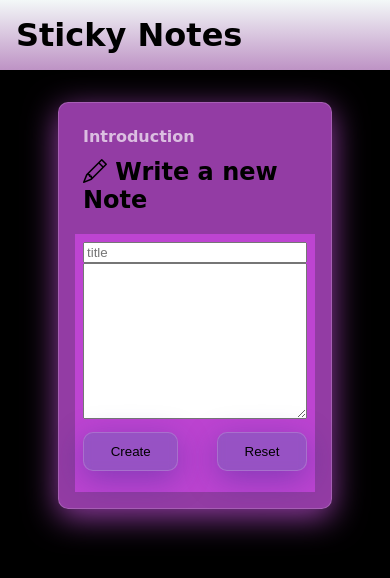
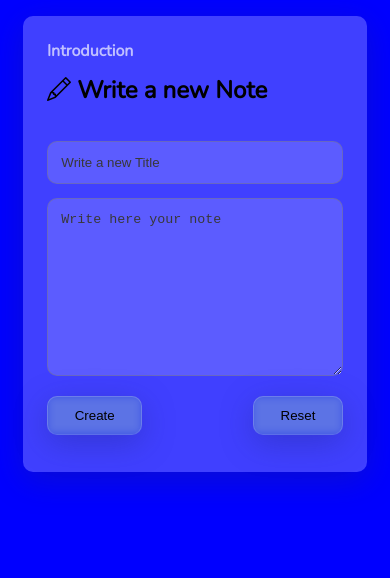
Before and after one commit to Stresadiz/to-do, a plain HTML site: page index.html in a window 390 px wide. Drawn offline with nearby package versions, Linux system fonts and the light colour scheme; a web font is replaced by a local one.

Commit message:
Responsive adaptative fix

```diff
--- a/index.html
+++ b/index.html
@@ -10,17 +10,12 @@
     <link rel="stylesheet" href="https://cdn.jsdelivr.net/npm/bootstrap-icons@1.10.3/font/bootstrap-icons.css">
     <link rel="preconnect" href="https://fonts.googleapis.com">
     <link rel="preconnect" href="https://fonts.gstatic.com" crossorigin>
-    <link href="https://fonts.googleapis.com/css2?family=Julee&display=swap" rel="stylesheet">
+    <link href="https://fonts.googleapis.com/css2?family=Nunito&display=swap" rel="stylesheet">
 </head>
 <body>
-    <div class="nav">
-            <h1 class="web__title">
-                Sticky notes
-            </h1>
-    </div>
     <div class="container">
         <div class="section">
-            <div class="card">
+            <div class="card card--initial">
                 <div class="card__header">
                     <h4 class="card__subtitle">
                         Introduction
@@ -30,8 +25,8 @@
                     </h2>
                 </div>
                 <div class="card__body">
-                    <input type="text" name="title" id="title" placeholder="title">
-                    <textarea name="note" id="note" cols="30" rows="10"></textarea>
+                    <input type="text" name="title" id="title" placeholder="Write a new Title">
+                    <textarea name="note" id="note" cols="30" rows="10" placeholder="Write here your note"></textarea>
                     <div class="btns">
                         <button id="add">
                             Create
--- a/scss/main.scss
+++ b/scss/main.scss
@@ -4,31 +4,23 @@
 
 //colors
 
-$color-bg:rgb(0, 0, 0);
-$color-nav:#BE93C5;
+$color-bg:rgb(5, 31, 118);
+$color-nav:#33004d;
 $color-nav2: #f3f8f8;
 $color-card:rgba(227, 94, 253, 0.646);
 $color-card2:rgba(255, 255, 255, 0.671);
 
 body{
-    background-color: $color-bg;
-    font-family: 'Julee', cursive;
-}
-.nav{
-    position: sticky;
-    padding: 1em;
-    background: $color-nav ;  /* fallback for old browsers */
-    background: -webkit-linear-gradient(to bottom, $color-nav2, $color-nav);  /* Chrome 10-25, Safari 5.1-6 */
-    background: linear-gradient(to bottom, $color-nav2, $color-nav); /* W3C, IE 10+/ Edge, Firefox 16+, Chrome 26+, Opera 12+, Safari 7+ */
-    display: flex;
-
-    .web__title{
-        text-transform: capitalize;
-    }
+    background-color: blue;
+    font-family: 'Nunito', sans-serif;
+    position : absolute;
+	width : 100%;
+	height : 100%;
 }
 
 .container{
-    padding: 1em;
+    display: flex;
+    justify-content: center;
 }
 
 .section{
@@ -38,13 +30,12 @@ body{
 }
 
 .card{
-    background:$color-card ;
-    box-shadow: 0 8px 32px 0 $color-card;
+    background: rgba( 255, 255, 255, 0.25 );
+    box-shadow: 0 8px 32px 0 rgba( 31, 38, 135, 0.37 );
     -webkit-backdrop-filter: blur( 4px );
     backdrop-filter: blur( 4px );
     border-radius: 10px;
-    border: 1px solid rgba( 255, 255, 255, 0.18 );
-    width: 15em;
+    width: 80%;
     padding: 1em;
     margin: 1em;
 
@@ -62,13 +53,21 @@ body{
 
     &__body{
         padding: 0.5em;
-        background-color: #bf45d2f9;
         color: white;
         display: flex;
         flex-wrap: wrap;
 
         #title{
             width: 100%;
+            background-color: rgba(255, 255, 255, 0.149);
+            border: 1px solid rgba(120, 117, 117, 0.447);
+            border-radius: 10px;
+            padding: 1em;
+            margin: 0.5em 0;
+
+            &::placeholder{
+                color: rgb(57, 56, 56);
+            }
         }
 
         #note{
@@ -76,6 +75,16 @@ body{
             display: flex;
             justify-content: flex-start;
             align-self: flex-start;
+            background-color: rgba(255, 255, 255, 0.149);
+            border: 1px solid rgba(120, 117, 117, 0.447);
+            border-radius: 10px;
+            padding: 1em;
+            margin: 0.5em 0;
+            height: 45%;
+
+            &::placeholder{
+                color: rgb(57, 56, 56);
+            }
         }
 
         .btns{
@@ -122,6 +131,12 @@ body{
     }
 }
 
+@media screen and (min-width:600px) {
+    .card{
+        width: 15em;
+    }
+}
+
 #delete{
     padding: 0.8em 2em;
     margin: 1em 0;
```
Also changed, not shown: css/main.css, 1 other file.
